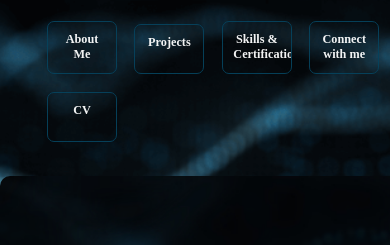
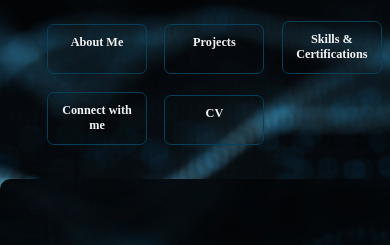
Before and after one commit to sagarmandiya/sagarmandiya.github.io, a plain HTML site: page index.html in a window 390 px wide. Shown: the top 245 px of the page. Drawn offline with Linux system fonts and the light colour scheme.

Commit message:
Update SagarMandiya.css

```diff
--- a/CSS/SagarMandiya.css
+++ b/CSS/SagarMandiya.css
@@ -413,6 +413,7 @@ img {
 	margin-left: auto;
 	margin-right: auto;
 }
+
 #mobile_nav a {
 	position: static;
 	font-size: 90%;
@@ -424,6 +425,7 @@ img {
 	border: 1px solid #06425C;
 	border-radius: 7px;
 	width: 20%;
+	min-width: 100px;
 	min-height: 50px;
 	overflow: hidden;
 	/*display: inline-grid;*/
```
